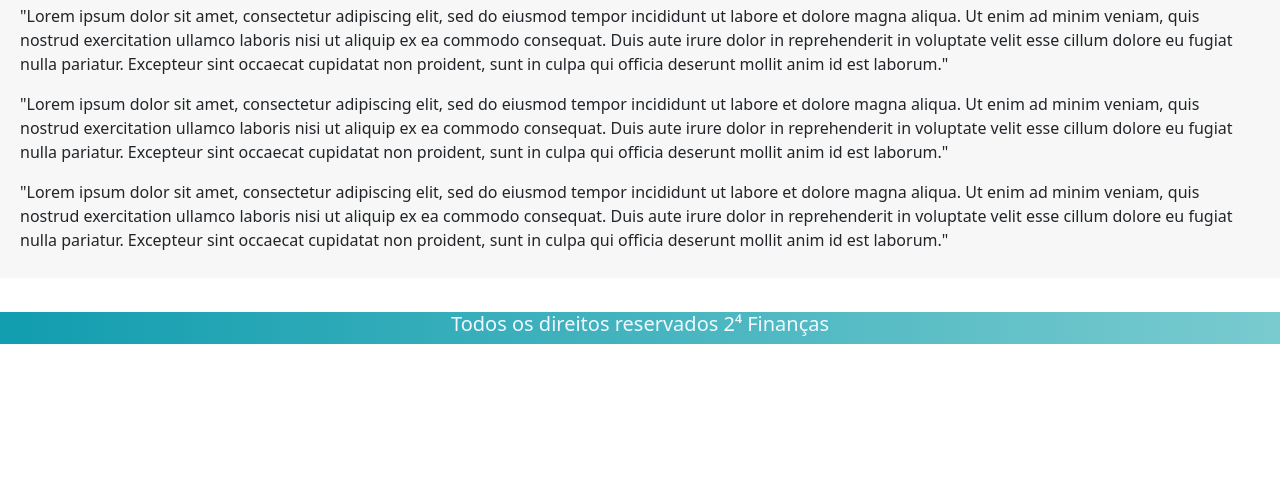
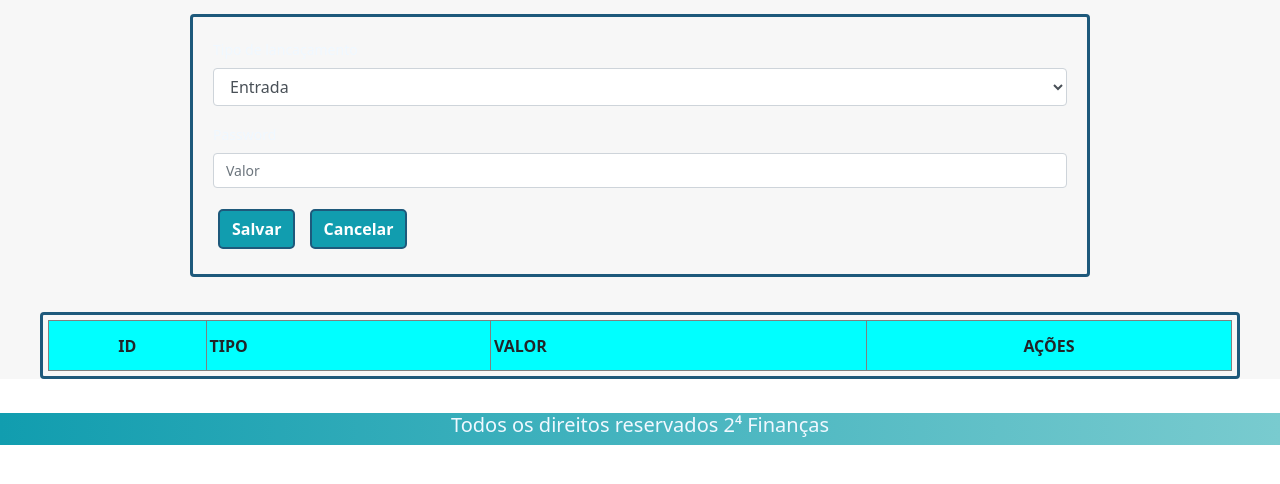
Before and after one commit to chicogama/financas-front-end, a plain HTML site: page views/lancamentos.html in a window 1280 px wide. Shown: the part 172-656 px from the top of the page. Drawn offline with Linux system fonts and the light colour scheme; no server answers.

Commit message:
Lancamentos Inicio

```diff
--- a/css/all.css
+++ b/css/all.css
@@ -4,4 +4,5 @@
 @import 'footer.css';
 @import 'login.css';
 @import 'cadastro.css';
+@import 'lancamento.css';
 @import 'perfil.css'
--- /dev/null
+++ b/css/lancamento.css
@@ -0,0 +1,92 @@
+.insert {
+    width: 100%;
+    display: flex;
+    flex-direction: column;
+    justify-content: center;
+    align-items: center;
+}
+
+.form-insert {
+    width: 900px;
+    display: flex;
+    flex-direction: column;
+    padding: 20px;
+    margin-top: 10px;
+    align-content: center;
+    border: 3px solid #1E597B;
+    border-radius: 4px;
+}
+
+.form-insert button {
+    border: none;
+    background: azure;
+    color: black;
+}
+
+.form-insert label {
+    color: aliceblue;
+}
+
+.form-insert button {
+    color: #FFF;
+    border: 2px solid #1E597B;
+    border-radius: 5px;
+    background-color: rgb(17, 157, 175);
+    margin: 5px;
+    font-weight: bold;
+}
+
+.form-insert button:hover {
+    background-color: #1E597B;
+    color: #FFF;
+    transition: 0.2s;
+}
+
+.form-insert label {
+    font-size: 14px;
+}
+
+.form-insert input {
+    font-size: 14px;
+}
+
+.tabela {
+    margin-top: 15px;
+    width: 100%;
+    display: flex;
+    flex-direction: column;
+    justify-content: center;
+    align-items: center;
+}
+
+.dados-tabela {
+    width: 1200px;
+    display: flex;
+    flex-direction: column;
+    padding: 5px;
+    margin-top: 10px;
+    align-content: center;
+    border: 3px solid #1E597B;
+    border-radius: 4px;
+}
+
+.dados-tabela table {
+    border-collapse: collapse;
+    border-radius: 5px;
+    width: 100%;
+}
+
+.dados-tabela table th {
+    height: 50px;
+    padding: 3px;
+    background-color: aqua;
+}
+
+.dados-tabela table td {
+    height: 40px;
+    padding: 5px 5px;
+}
+
+.center {
+    text-align: center;
+}
--- /dev/null
+++ b/js/lancamentos.js
@@ -0,0 +1,69 @@
+class Lancamento {
+
+    constructor() {
+        this.url = "https://api-financa.herokuapp.com/api/Lancamento";
+        this.dados = ""
+    }
+
+    listar() {
+
+        this.autenticar();
+        this.listaTabela();
+    }
+
+
+    autenticar() {
+        var jwt = localStorage.getItem("jwt");
+        const xhttp = new XMLHttpRequest();
+
+
+        xhttp.open("GET", this.url, false);
+        xhttp.setRequestHeader("Authorization", "Bearer " + jwt);
+        xhttp.send();
+        this.dados = xhttp.responseText;
+
+        console.log(this.dados)
+    }
+
+    listaTabela() {
+        this.dadosTabela = JSON.parse(this.dados)
+        this.list = [this.dadosTabela]
+
+        console.log(this.list)
+
+        let tbody = document.getElementById("tbody");
+
+        for (let i = 0; i < this.list.length; i++) {
+            let tr = tbody.insertRow();
+
+            let td_id = tr.insertCell();
+            let td_tipo = tr.insertCell();
+            let td_valor = tr.insertCell();
+            let td_acoes = tr.insertCell();
+
+            td_id.innerText = this.list[i].id;
+
+        }
+    }
+
+
+    adicionar() {
+
+
+    }
+
+    lerForms() {
+
+    }
+
+    cancelar() {
+
+    }
+
+
+
+}
+
+var lancamento = new Lancamento();
+
+lancamento.listar()
--- a/views/lancamentos.html
+++ b/views/lancamentos.html
@@ -58,28 +58,50 @@
     </header>
 
     <main>
-        <main>
-            <div class="maincontent">
-                <div class="titulo">
-                    <h2>Listagem de lançamentos</h2>
+        <div class="maincontent">
+            <div class="titulo">
+                <h2>Listagem de lançamentos</h2>
+            </div>
+            <div class="insert">
+                <div class="form-insert">
+                    <form>
+                        <div class="form-group">
+                            <label for="tipolanc">Tipo de lancaçamento</label>
+                            <select class="form-control" id="tipolanc">
+                          <option>Entrada</option>
+                          <option>Saída</option>
+                        </select>
+                        </div>
+                        <div class="form-group">
+                            <label for="valorlanc">Password</label>
+                            <input type="text" class="form-control" id="valorlanc" placeholder="Valor">
+                        </div>
+
+                        <button type="submit" class="btn" onsubmit="lancamento.adicionar()">Salvar</button>
+                        <button type="submit" class="btn" onsubmit="lancamento.cancelar()">Cancelar</button>
+                    </form>
                 </div>
 
-                <p>
-                    "Lorem ipsum dolor sit amet, consectetur adipiscing elit, sed do eiusmod tempor incididunt ut labore et dolore magna aliqua. Ut enim ad minim veniam, quis nostrud exercitation ullamco laboris nisi ut aliquip ex ea commodo consequat. Duis aute irure dolor
-                    in reprehenderit in voluptate velit esse cillum dolore eu fugiat nulla pariatur. Excepteur sint occaecat cupidatat non proident, sunt in culpa qui officia deserunt mollit anim id est laborum."
-                </p>
-                <p>
-                    "Lorem ipsum dolor sit amet, consectetur adipiscing elit, sed do eiusmod tempor incididunt ut labore et dolore magna aliqua. Ut enim ad minim veniam, quis nostrud exercitation ullamco laboris nisi ut aliquip ex ea commodo consequat. Duis aute irure dolor
-                    in reprehenderit in voluptate velit esse cillum dolore eu fugiat nulla pariatur. Excepteur sint occaecat cupidatat non proident, sunt in culpa qui officia deserunt mollit anim id est laborum."
-                </p>
-                <p>
-                    "Lorem ipsum dolor sit amet, consectetur adipiscing elit, sed do eiusmod tempor incididunt ut labore et dolore magna aliqua. Ut enim ad minim veniam, quis nostrud exercitation ullamco laboris nisi ut aliquip ex ea commodo consequat. Duis aute irure dolor
-                    in reprehenderit in voluptate velit esse cillum dolore eu fugiat nulla pariatur. Excepteur sint occaecat cupidatat non proident, sunt in culpa qui officia deserunt mollit anim id est laborum."
-                </p>
             </div>
-        </main>
+        </div>
+
+        <div class="tabela">
+            <div class="dados-tabela">
+                <table border="1">
+                    <thead>
+                        <th class="center">ID</th>
+                        <th>TIPO</th>
+                        <th>VALOR</th>
+                        <th class="center">AÇÕES</th>
+                    </thead>
+
+                    <tbody id="tbody">
+
+                    </tbody>
+                </table>
+            </div>
+        </div>
     </main>
-    </div>
     <footer>
         <div class="foot">
             <div class="copy">
@@ -89,6 +111,8 @@
         </div>
     </footer>
 
+
+    <script src="../js/lancamentos.js"></script>
     <script src="../js/logout.js"></script>
 
 </body>
```
Also changed, not shown: js/perfil.js (+6 -4 lines), views/perfil.html (+1 -1 lines).
